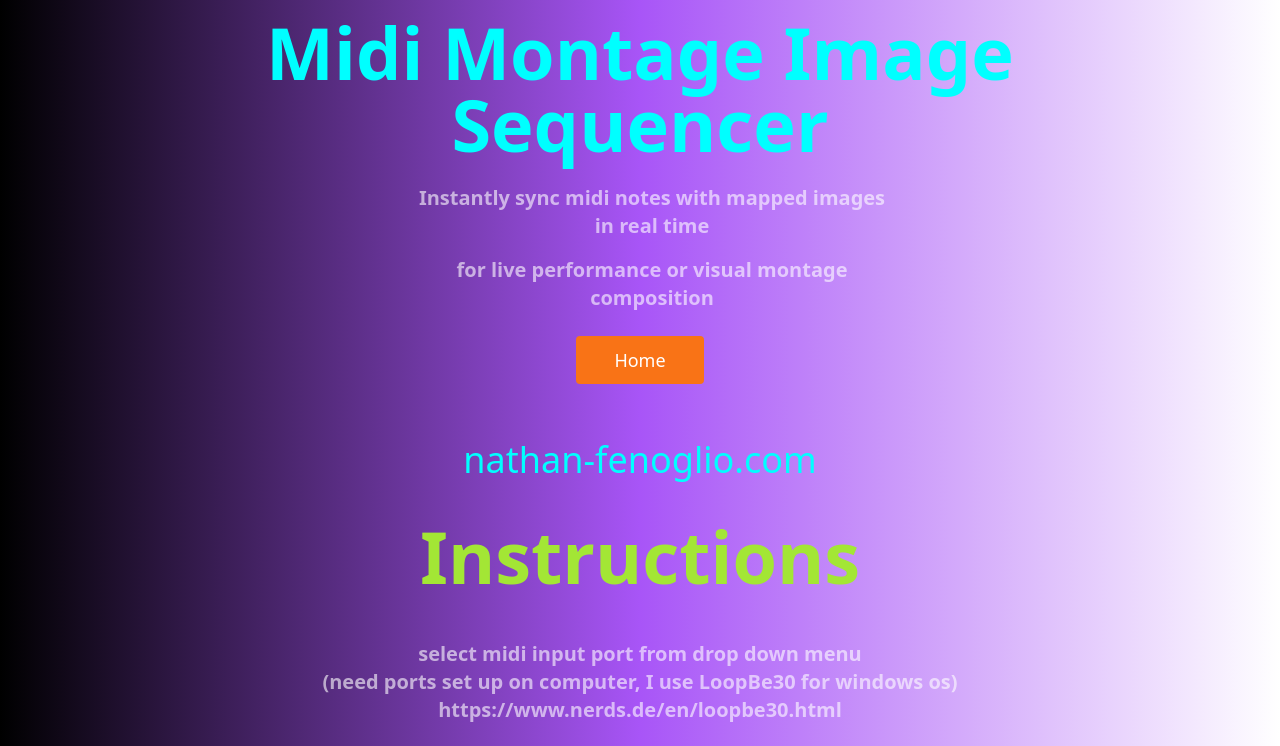
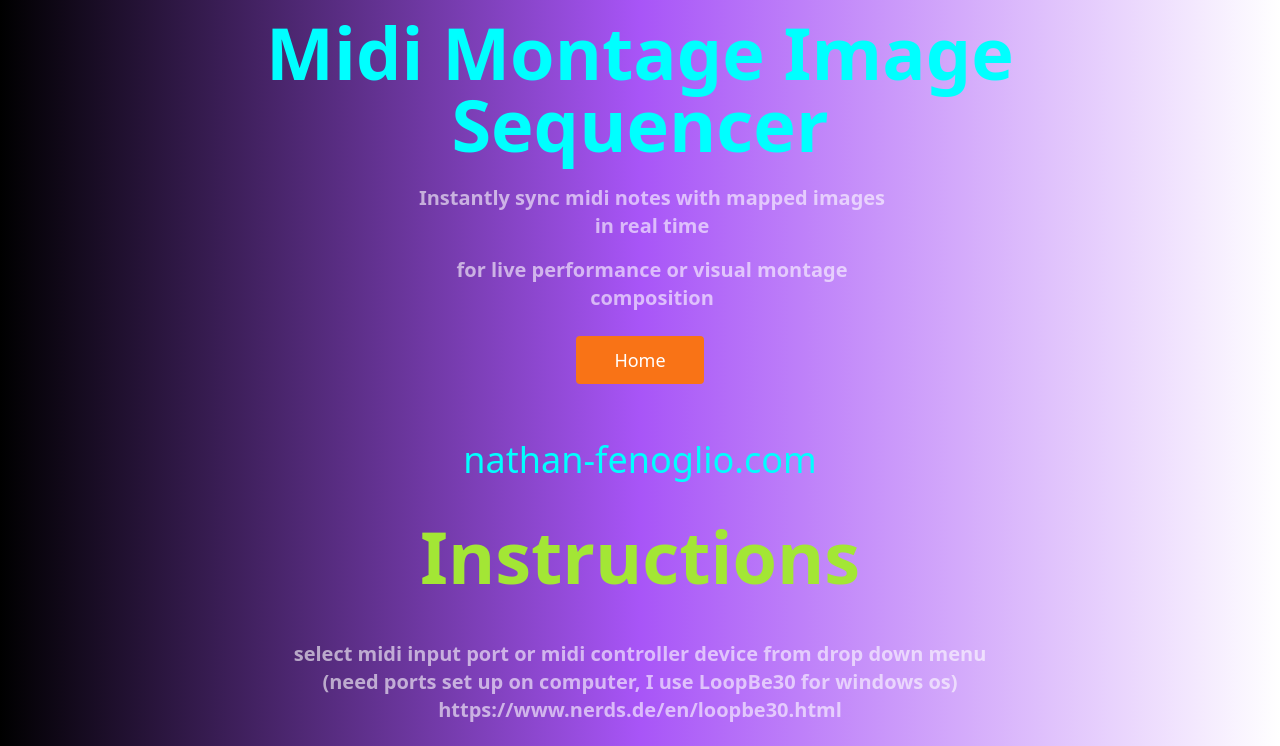
Before and after one commit to nathanfenoglio/midi-montage-image-sequencer, a Next.js app: page /Instructions in a window 1280 px wide. Shown: the top 746 px of the page. Built offline with nearby package versions, Linux system fonts and the light colour scheme.

Commit message:
add midi controller to instructions

```diff
--- a/app/Instructions/page.tsx
+++ b/app/Instructions/page.tsx
@@ -37,7 +37,7 @@ const Instructions = () => {
         <h2 className='text-center text-lime-400 mt-[3vh] lg:mb-[3vh] text-3xl sm:text-4xl md:text-5xl lg:text-6xl xl:text-7xl font-bold'>Instructions</h2>
         <div className='w-[80%] mx-auto text-center text-lg md:text-xl text-opacity-60 font-bold text-white'>
           {/* select midi input port */}
-          <p className='mt-6'>select midi input port from drop down menu</p>
+          <p className='mt-6'>select midi input port or midi controller device from drop down menu</p>
           <p>(need ports set up on computer, I use LoopBe30 for windows os)</p>
           <a href='https://www.nerds.de/en/loopbe30.html' target='_blank'>https://www.nerds.de/en/loopbe30.html</a>
           <div className='relative w-full h-[300px] overflow-hidden rounded-lg md:mt-6'>
```
Also changed, not shown: 1 other file (tests, documents, lock files or other folders).
